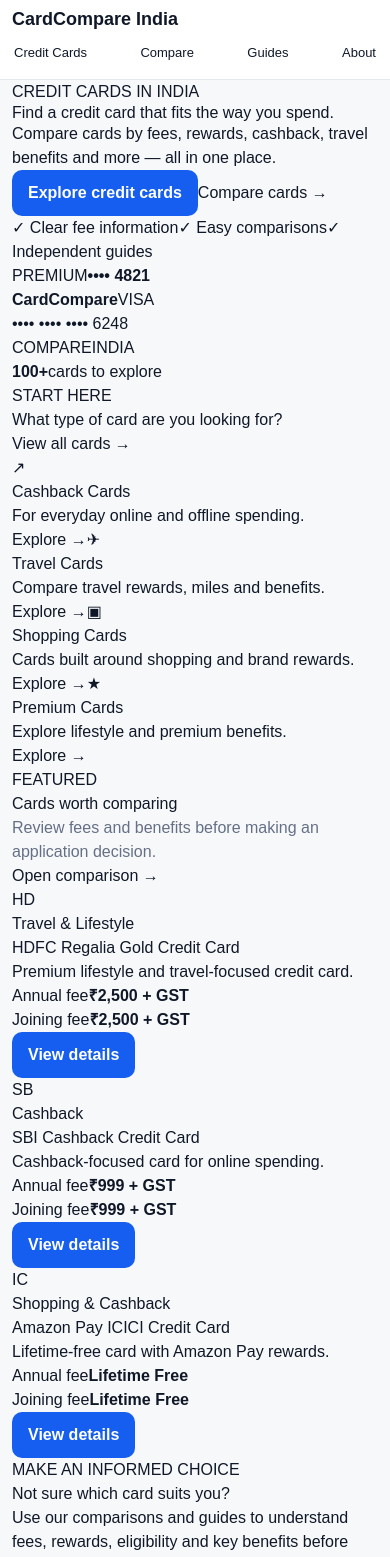
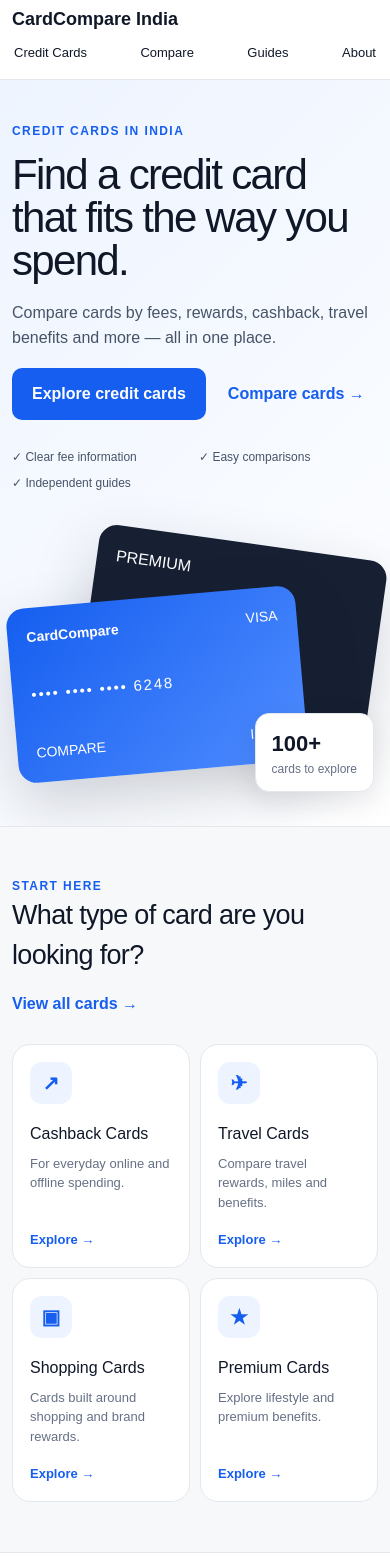
Before and after one commit to Rock682/Credit-card-affiliate-website, a Next.js app: page / in a window 390 px wide. Shown: the top 1557 px of the page. Built offline with nearby package versions, Linux system fonts and the light colour scheme.

Commit message:
Add homepage visual styles and responsive layout

```diff
--- a/app/globals.css
+++ b/app/globals.css
@@ -1,25 +1,89 @@
 @import "tailwindcss";
 
-:root{--bg:#f7f8fa;--fg:#101828;--muted:#667085;--brand:#155eef;--border:#e4e7ec}
+:root{--bg:#f7f8fa;--fg:#101828;--muted:#667085;--brand:#155eef;--brand-dark:#0f47c9;--border:#e4e7ec;--soft:#eef4ff}
 *{box-sizing:border-box}
 html{overflow-x:hidden}
 body{margin:0;background:var(--bg);color:var(--fg);font-family:Arial,Helvetica,sans-serif;overflow-x:hidden}
 a{text-decoration:none;color:inherit}
 .container{width:min(1180px,calc(100% - 32px));margin:auto}
 .card{background:#fff;border:1px solid var(--border);border-radius:16px}
-.btn{display:inline-flex;border-radius:10px;padding:11px 16px;font-weight:700;background:var(--brand);color:#fff}
+.btn{display:inline-flex;align-items:center;justify-content:center;border-radius:10px;padding:12px 18px;font-weight:700;background:var(--brand);color:#fff;transition:.2s}
+.btn:hover{background:var(--brand-dark)}
 .muted{color:var(--muted)}
-
 .site-header{background:#fff;border-bottom:1px solid var(--border);position:sticky;top:0;z-index:20}
 .header-inner{min-height:68px;display:flex;justify-content:space-between;align-items:center;gap:20px}
 .brand{font-weight:800;font-size:20px;white-space:nowrap}
 .site-nav{display:flex;align-items:center;gap:18px;font-size:14px;white-space:nowrap}
+.site-nav a:hover,.text-link:hover{color:var(--brand)}
+.text-link{font-weight:700;color:var(--brand)}
+.home-hero{background:linear-gradient(135deg,#eef4ff 0%,#f7faff 60%,#fff 100%);border-bottom:1px solid var(--border);overflow:hidden}
+.hero-grid{min-height:570px;display:grid;grid-template-columns:1.05fr .95fr;align-items:center;gap:40px;padding:70px 0}
+.eyebrow,.section-kicker{font-size:12px;letter-spacing:.12em;font-weight:800;color:var(--brand);margin:0 0 14px}
+.hero-copy h1{font-size:clamp(42px,5.2vw,68px);line-height:1.02;letter-spacing:-.04em;max-width:700px;margin:0}
+.hero-text{font-size:19px;line-height:1.6;color:#475467;max-width:620px;margin:22px 0}
+.hero-actions{display:flex;align-items:center;gap:22px;flex-wrap:wrap}
+.hero-btn{padding:14px 20px}
+.hero-trust{display:flex;gap:18px;flex-wrap:wrap;margin-top:28px;color:#475467;font-size:13px}
+.hero-visual{position:relative;min-height:390px}
+.hero-card{position:absolute;width:min(410px,80vw);height:245px;border-radius:24px;box-shadow:0 24px 60px rgba(16,24,40,.18);padding:28px;color:#fff;display:flex;flex-direction:column;justify-content:space-between}
+.hero-card-back{right:0;top:30px;background:#172033;transform:rotate(8deg)}
+.hero-card-front{left:20px;top:95px;background:linear-gradient(135deg,#155eef,#4f8cff);transform:rotate(-5deg)}
+.hero-card .card-top,.hero-card .card-bottom{display:flex;justify-content:space-between;font-size:14px}
+.card-number{font-size:22px;letter-spacing:.12em}
+.floating-stat{position:absolute;right:0;bottom:5px;background:#fff;border:1px solid var(--border);border-radius:14px;padding:13px 16px;box-shadow:0 10px 30px rgba(16,24,40,.1);display:flex;flex-direction:column}
+.floating-stat strong{font-size:22px}.floating-stat span{font-size:12px;color:var(--muted)}
+.category-section,.featured-section{padding:76px 0}
+.section-heading{display:flex;justify-content:space-between;align-items:end;gap:24px;margin-bottom:28px}
+.section-heading h2{font-size:32px;letter-spacing:-.025em;margin:0 0 6px}
+.section-heading p{margin:0}
+.category-grid{display:grid;grid-template-columns:repeat(4,1fr);gap:16px}
+.category-card{background:#fff;border:1px solid var(--border);border-radius:18px;padding:24px;min-height:210px;transition:.2s;display:flex;flex-direction:column}
+.category-card:hover{transform:translateY(-3px);box-shadow:0 12px 30px rgba(16,24,40,.08)}
+.category-icon{width:42px;height:42px;border-radius:12px;background:var(--soft);display:grid;place-items:center;color:var(--brand);font-weight:800;font-size:20px}
+.category-card h3{margin:18px 0 8px;font-size:18px}.category-card p{margin:0;color:var(--muted);line-height:1.5;font-size:14px}.category-arrow{margin-top:auto;padding-top:18px;color:var(--brand);font-size:13px;font-weight:700}
+.featured-section{background:#fff;border-top:1px solid var(--border);border-bottom:1px solid var(--border)}
+.featured-grid{display:grid;grid-template-columns:repeat(3,1fr);gap:18px}
+.featured-card{border:1px solid var(--border);border-radius:18px;padding:22px;background:#fff}
+.featured-card-top{display:flex;align-items:center;justify-content:space-between;gap:10px}
+.bank-badge{width:44px;height:44px;border-radius:12px;background:#101828;color:#fff;display:grid;place-items:center;font-weight:800;font-size:13px}
+.pill{background:#f2f4f7;color:#475467;padding:6px 9px;border-radius:999px;font-size:11px;font-weight:700}
+.featured-card h3{font-size:19px;margin:18px 0 8px}.featured-card p{color:var(--muted);font-size:14px;line-height:1.5;min-height:42px}
+.fee-row{display:grid;grid-template-columns:1fr 1fr;gap:10px;border-top:1px solid var(--border);border-bottom:1px solid var(--border);padding:14px 0;margin:18px 0}
+.fee-row span{display:block;color:var(--muted);font-size:11px;margin-bottom:4px}.fee-row strong{font-size:13px}
+.card-btn{width:100%}
+.guide-strip{padding:70px 0;background:#101828;color:#fff}
+.guide-grid{display:flex;align-items:center;justify-content:space-between;gap:40px}
+.guide-grid h2{font-size:34px;letter-spacing:-.025em;margin:0 0 10px}.guide-grid p{color:#cbd5e1;max-width:650px;line-height:1.6}
+.guide-actions{display:flex;gap:12px;flex-shrink:0}.outline-btn{display:inline-flex;align-items:center;justify-content:center;border:1px solid #475467;border-radius:10px;padding:12px 18px;font-weight:700;color:#fff}
 
+@media (max-width:900px){
+  .hero-grid{grid-template-columns:1fr;min-height:auto;padding:58px 0}
+  .hero-visual{min-height:330px;max-width:560px;width:100%;margin:auto}
+  .category-grid{grid-template-columns:repeat(2,1fr)}
+  .featured-grid{grid-template-columns:1fr}
+  .guide-grid{flex-direction:column;align-items:flex-start}
+}
 @media (max-width:700px){
   .container{width:min(100% - 24px,1180px)}
   .header-inner{min-height:72px;padding:10px 0;flex-wrap:wrap;gap:8px}
   .brand{font-size:18px;line-height:1.1}
   .site-nav{width:100%;justify-content:space-between;gap:8px;font-size:13px;overflow-x:auto;padding-bottom:2px}
   .site-nav a{padding:5px 2px}
-  h1{line-height:1.08}
+  .hero-grid{padding:42px 0 34px}
+  .hero-copy h1{font-size:42px}
+  .hero-text{font-size:16px;margin:17px 0}
+  .hero-trust{gap:8px;display:grid;grid-template-columns:1fr 1fr;font-size:12px}
+  .hero-visual{min-height:260px}
+  .hero-card{width:290px;height:175px;border-radius:18px;padding:19px}
+  .hero-card-back{right:0;top:10px}.hero-card-front{left:0;top:65px}
+  .card-number{font-size:15px}.floating-stat{right:4px;bottom:0}
+  .category-section,.featured-section{padding:50px 0}
+  .section-heading{align-items:flex-start;flex-direction:column;gap:10px}
+  .section-heading h2{font-size:27px}
+  .category-grid{grid-template-columns:1fr 1fr;gap:10px}
+  .category-card{padding:17px;min-height:190px}
+  .category-card h3{font-size:16px}
+  .category-card p{font-size:13px}
+  .featured-card{padding:18px}
+  .guide-strip{padding:50px 0}.guide-grid h2{font-size:28px}.guide-actions{width:100%}.guide-actions .btn,.guide-actions .outline-btn{flex:1}
 }
```
